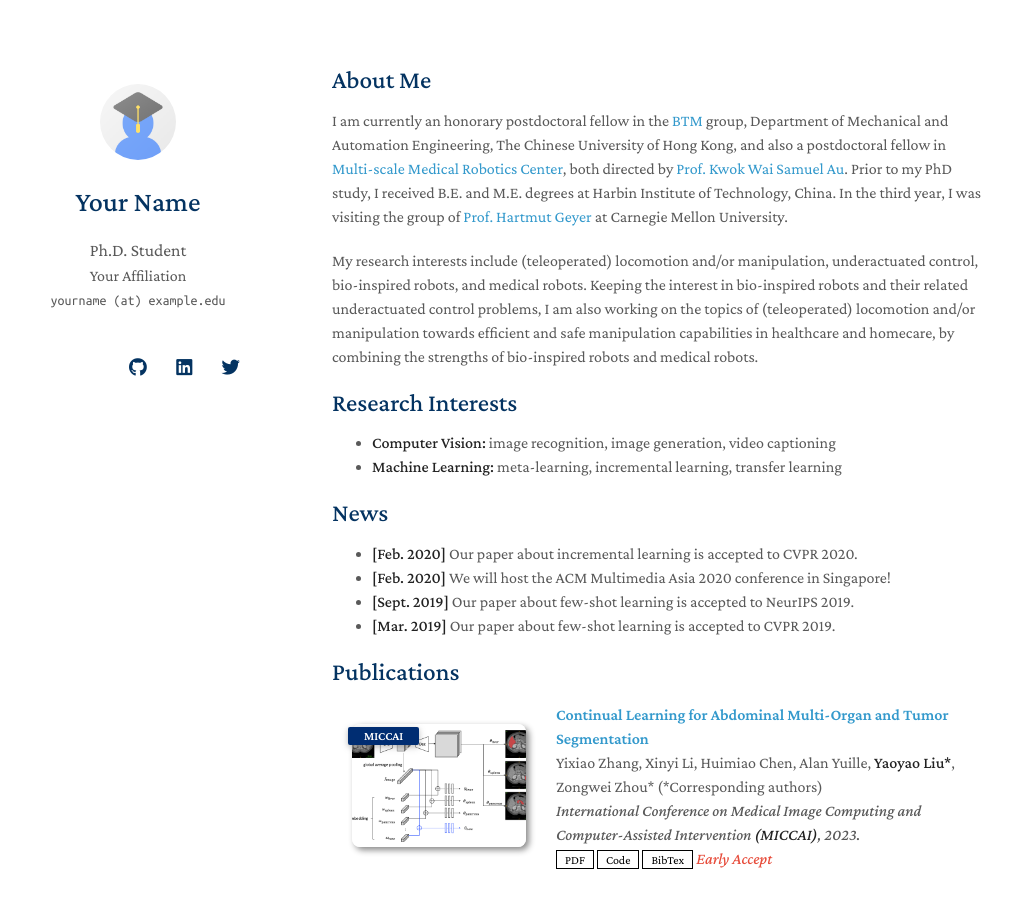
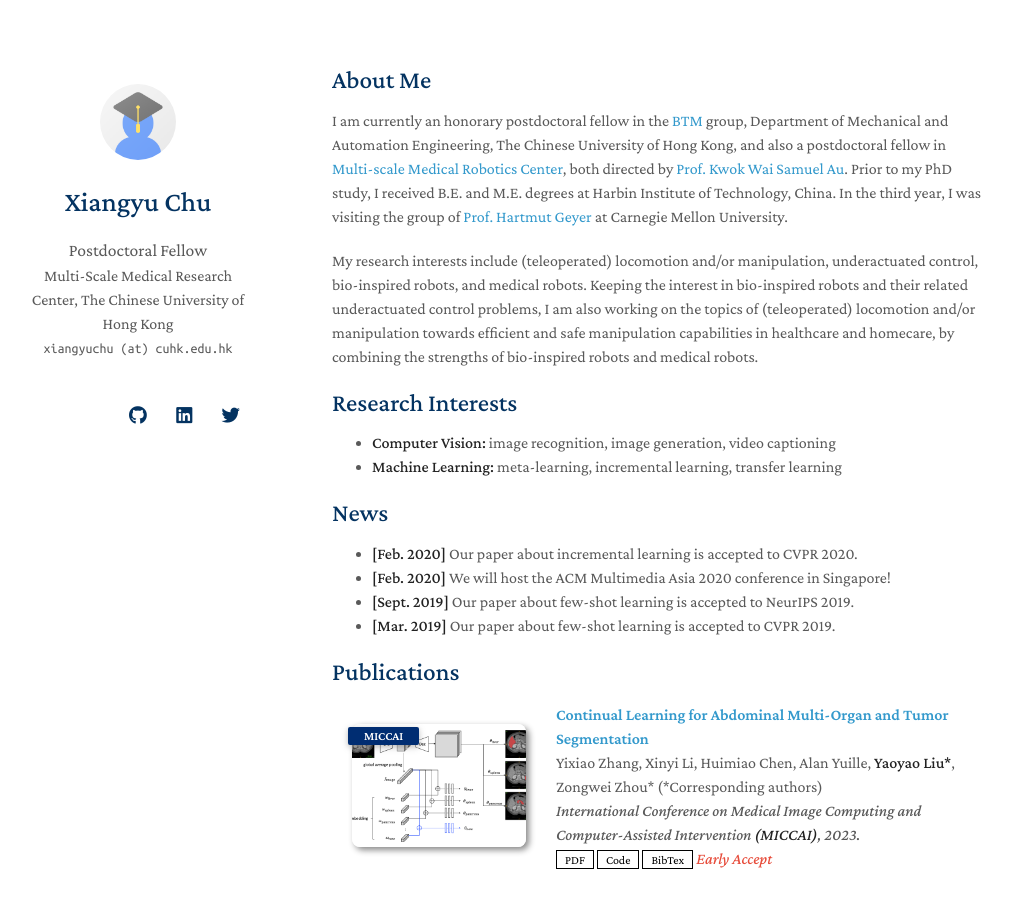
Before and after one commit to xiangyuchu03/xiangyuchu03.github.io, a Jekyll site: the page built from index.md, in a window 1280 px wide and 900 px high. Shown: the whole window, without its empty margins (138-1150 px from the left). Built offline with Jekyll 4.4.1, drawn with Linux system fonts in a browser that asks for light colours; nearby versions of some CDN libraries; a style sheet for code colours, icons or effects is not loaded; our own code applies the rules of GitHub Pages for plain Markdown files.

Commit message:
Update _config.yml

```diff
--- a/_config.yml
+++ b/_config.yml
@@ -1,8 +1,8 @@
 # Basic Information
-title: Your Name
-position: Ph.D. Student
-affiliation: Your Affiliation
-email: yourname (at) example.edu
+title: Xiangyu Chu
+position: Postdoctoral Fellow
+affiliation: Multi-Scale Medical Research Center, The Chinese University of Hong Kong
+email: xiangyuchu (at) cuhk.edu.hk
 
 # Search Engine Optimization (SEO)
 # The following information is used to improve the website traffic from search engines, e.g., Google.
@@ -12,10 +12,10 @@ canonical: https://minimal-light-theme.yliu.me/
 
 # Links
 # If you don't need one of them, you may delete the corresponding line.
-google_scholar: https://scholar.google.com/
+google_scholar: https://scholar.google.com/citations?user=1v8bLDUAAAAJ&hl=en
 cv_link: assets/files/curriculum_vitae.pdf
 github_link: https://github.com/
-linkedin: https://www.linkedin.com/
+linkedin: https://www.linkedin.com/in/xiangyu-chu-33b0711a2/
 twitter: https://twitter.com/
 
 # Images (e.g., your profile picture and your website's favicon)
```
